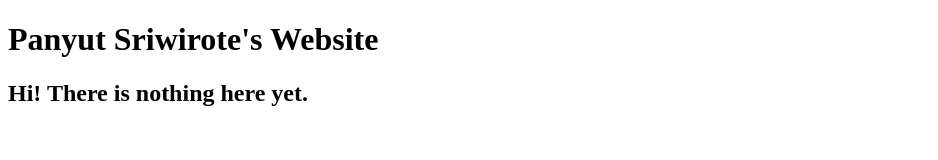
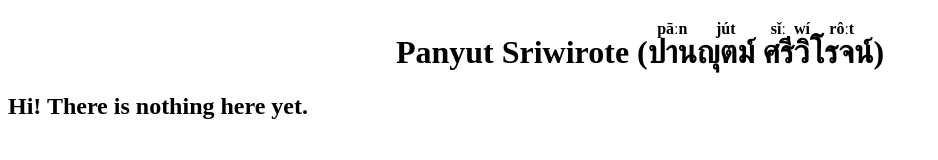
Before and after one commit to PanyutSriwirote/PanyutSriwirote.github.io, a plain HTML site: page index.html in a window 1280 px wide. Shown: the whole page, without its empty margins (0-938 px from the left). Drawn offline with Linux system fonts and the light colour scheme.

Commit message:
add name

```diff
--- a/index.html
+++ b/index.html
@@ -6,7 +6,9 @@
         <title>Panyut Sriwirote</title>
     </head>
     <body>
-        <h1>Panyut Sriwirote's Website</h1>
+        <h1 style="text-align: center;">
+            Panyut Sriwirote (<ruby>ปาน<rt>pāːn</rt></ruby><ruby>ญุตม์<rt>jút</rt></ruby>&nbsp;<ruby>ศรี<rt>sǐː</rt></ruby><ruby>วิ<rt>wí</rt></ruby><ruby>โรจน์<rt>rôːt</rt></ruby>)
+        </h1>
         <h2>Hi! There is nothing here yet.</h2>
     </body>
 </html>
```
